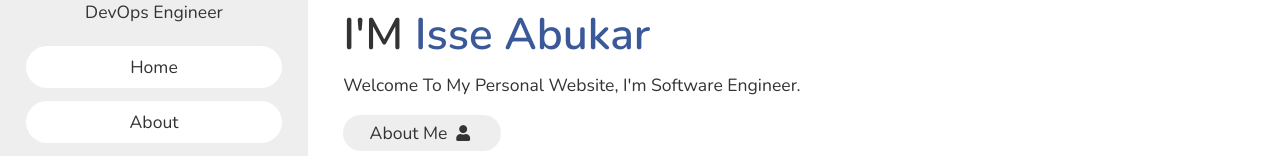
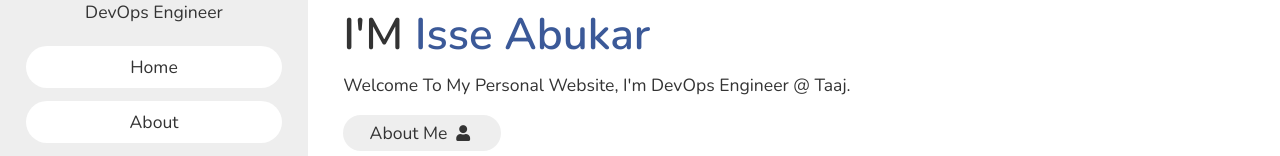
Before and after one commit to isse-abukar/MyWeb, a plain HTML site: page index.html in a window 1280 px wide. Shown: the part 337-493 px from the top of the page. Drawn offline with nearby package versions, Linux system fonts and the light colour scheme.

Commit message:
Update index.html

```diff
--- a/index.html
+++ b/index.html
@@ -56,7 +56,7 @@
 
     <h3>HI THERE !</h3>
     <h1>I'M <span>Isse Abukar</span></h1>
-    <p>Welcome to my personal website, i'm Software Engineer.<!-- and designing softwares if you have any project or
+    <p>Welcome to my personal website, i'm DevOps Engineer @ Taaj.<!-- and designing softwares if you have any project or
         if you want to make a software for your business contact me. i make as soon as posibble.
         you really like my work, if you don't i change this untill you like if you want.-->
 
```
